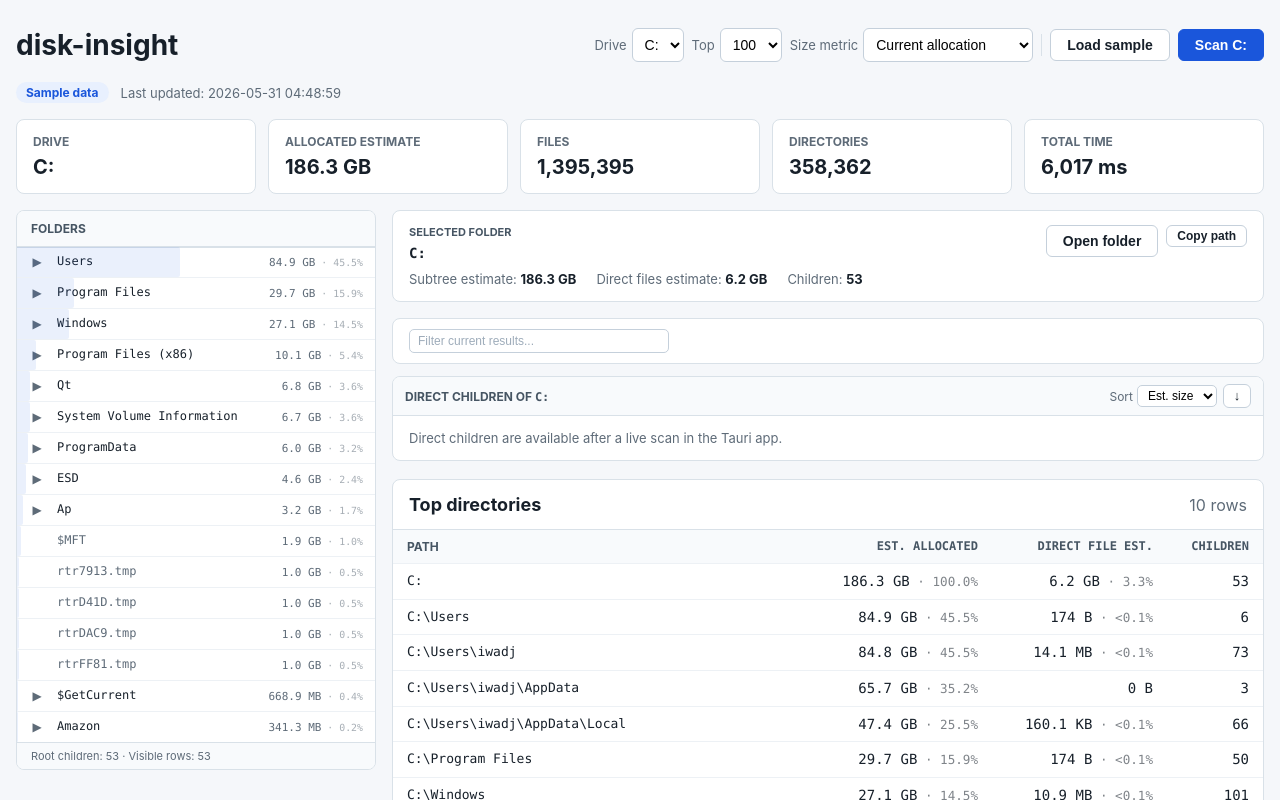
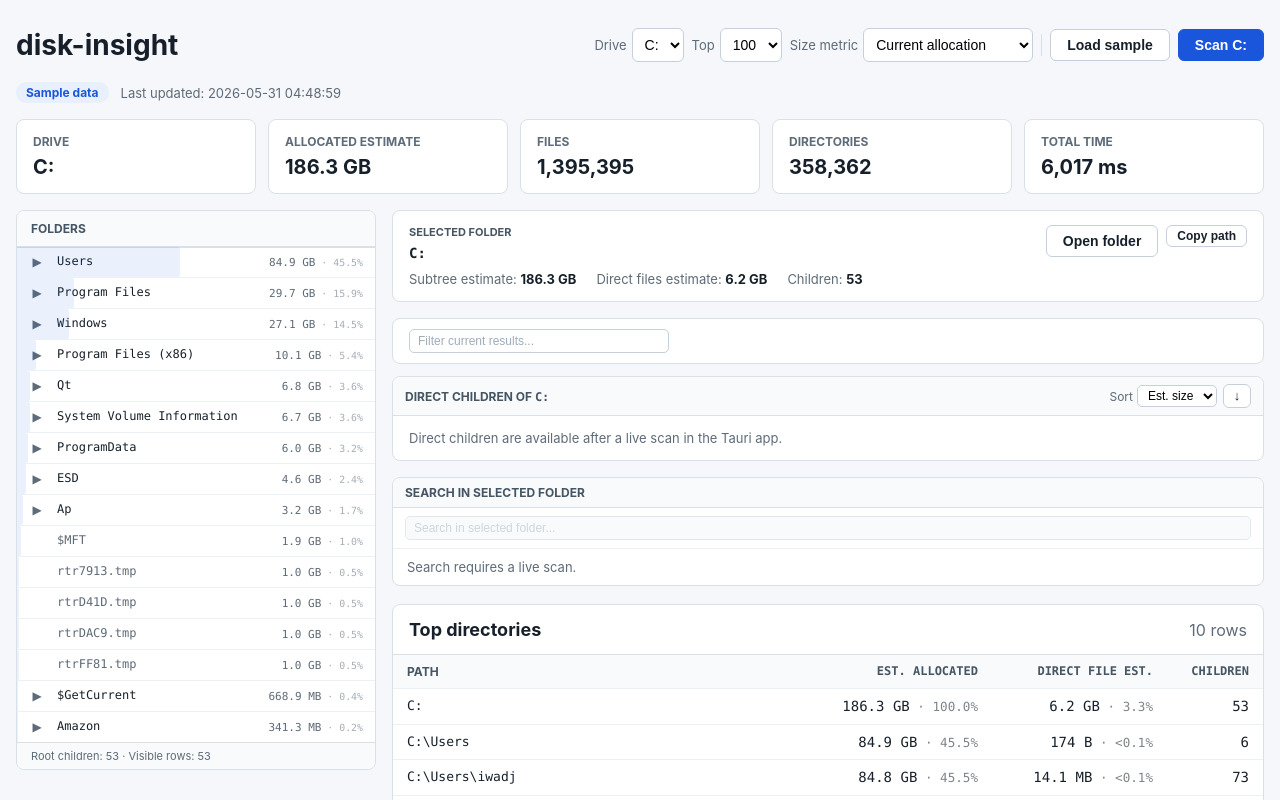
Before and after one commit to iwadjp/disk-insight, a React (Vite) app: page / in a window 1280 px wide. Shown: the top 800 px of the page. Built offline with nearby package versions, Linux system fonts and the light colour scheme.

Commit message:
Add selected subtree search

```diff
--- a/ui/src/main.tsx
+++ b/ui/src/main.tsx
@@ -274,6 +274,17 @@ async function getChildren(parentRecordIndex: number): Promise<TreeNode[]> {
     throw new Error("Children API is available only in the Tauri desktop app.");
   }
   return invoke<TreeNode[]>("get_children", { parentRecordIndex });
+}
+
+async function searchSubtree(
+  parentRecordIndex: number,
+  query: string,
+  maxResults: number,
+): Promise<TreeNode[]> {
+  if (!isTauriRuntime()) {
+    throw new Error("Subtree search is available only in the Tauri desktop app.");
+  }
+  return invoke<TreeNode[]>("search_subtree", { parentRecordIndex, query, maxResults });
 }
 
 async function getReclaimableSummary(
@@ -1092,6 +1103,189 @@ function FilesTable({
         )}
       </div>
     </section>
+  );
+}
+
+function SubtreeSearchPanel({
+  selectedDir,
+  sourceKind,
+  totalSize,
+  onOpenExplorer,
+  onSelectFile,
+  onCopyError,
+}: {
+  selectedDir: DirectoryEntry;
+  sourceKind: SourceKind | null;
+  totalSize: number;
+  onOpenExplorer: (path: string) => void;
+  onSelectFile: (path: string) => void;
+  onCopyError: (msg: string) => void;
+}) {
+  const [query, setQuery] = useState("");
+  const [results, setResults] = useState<TreeNode[] | null>(null);
+  const [isLoading, setIsLoading] = useState(false);
+  const [error, setError] = useState<string | null>(null);
+  const debounceRef = useRef<number | null>(null);
+  const searchGenRef = useRef(0);
+
+  const isLive = sourceKind === "live";
+  const isRoot = isDriveRoot(selectedDir.path);
+  const isDisabled = !isLive || isRoot;
+
+  useEffect(() => {
+    searchGenRef.current += 1;
+    setQuery("");
+    setResults(null);
+    setError(null);
+    setIsLoading(false);
+    if (debounceRef.current !== null) {
+      window.clearTimeout(debounceRef.current);
+      debounceRef.current = null;
+    }
+  }, [selectedDir.record_index]);
+
+  useEffect(() => {
+    return () => {
+      if (debounceRef.current !== null) window.clearTimeout(debounceRef.current);
+    };
+  }, []);
+
+  function runSearch(trimmed: string) {
+    searchGenRef.current += 1;
+    const gen = searchGenRef.current;
+    setIsLoading(true);
+    setError(null);
+    setResults(null);
+    searchSubtree(selectedDir.record_index, trimmed, 200)
+      .then((nodes) => {
+        if (gen !== searchGenRef.current) return;
+        setResults(nodes);
+        setIsLoading(false);
+      })
+      .catch((err: unknown) => {
+        if (gen !== searchGenRef.current) return;
+        setError(err instanceof Error ? err.message : String(err));
+        setResults(null);
+        setIsLoading(false);
+      });
+  }
+
+  function handleQueryChange(value: string) {
+    setQuery(value);
+    if (debounceRef.current !== null) {
+      window.clearTimeout(debounceRef.current);
+      debounceRef.current = null;
+    }
+    if (isDisabled) {
+      setResults(null);
+      setError(null);
+      return;
+    }
+    const trimmed = value.trim();
+    if (trimmed.length < 2) {
+      setResults(null);
+      setError(null);
+      setIsLoading(false);
+      return;
+    }
+    debounceRef.current = window.setTimeout(() => {
+      debounceRef.current = null;
+      runSearch(trimmed);
+    }, 250);
+  }
+
+  function relPath(fullPath: string): string {
+    const base = selectedDir.path.endsWith("\\") ? selectedDir.path : selectedDir.path + "\\";
+    return fullPath.startsWith(base) ? fullPath.slice(base.length) : fullPath;
+  }
+
+  let body: React.ReactNode = null;
+  if (!isLive) {
+    body = <p className="subtree-search-note">Search requires a live scan.</p>;
+  } else if (isRoot) {
+    body = <p className="subtree-search-note">Select a folder below the drive root to search.</p>;
+  } else if (query.trim().length > 0 && query.trim().length < 2) {
+    body = <p className="subtree-search-note">Enter at least 2 characters.</p>;
+  } else if (isLoading) {
+    body = <p className="subtree-search-note">Searching…</p>;
+  } else if (error) {
+    body = <p className="subtree-search-note subtree-search-note--error">{error}</p>;
+  } else if (results !== null && results.length === 0) {
+    body = <p className="subtree-search-note">No matches in selected folder.</p>;
+  }
+
+  return (
+    <div className="subtree-search-panel">
+      <div className="subtree-search-header">
+        <span className="subtree-search-title">Search in selected folder</span>
+      </div>
+      <div className="subtree-search-input-row">
+        <input
+          className="filter-input"
+          type="text"
+          placeholder="Search in selected folder..."
+          value={query}
+          onChange={(e) => handleQueryChange(e.target.value)}
+          disabled={isDisabled}
+          aria-label="Search in selected folder"
+        />
+        {query && (
+          <button
+            className="filter-clear-btn"
+            onClick={() => handleQueryChange("")}
+            title="Clear search"
+            aria-label="Clear search"
+          >
+            ×
+          </button>
+        )}
+      </div>
+      {body}
+      {!isLoading && results !== null && results.length > 0 && (
+        <>
+          <div className={results.length >= 200
+            ? "subtree-search-count subtree-search-count--capped"
+            : "subtree-search-count"}>
+            {results.length >= 200
+              ? "Showing first 200 matches. Refine your query."
+              : `${formatNumber(results.length)} match${results.length !== 1 ? "es" : ""} in selected folder`}
+          </div>
+          <div className="subtree-search-list">
+            {results.map((node) => (
+              <div
+                key={node.record_index}
+                className="subtree-result-row"
+              >
+                <span className={`direct-child-badge direct-child-badge--${node.is_directory ? "dir" : "file"}`}>
+                  {node.is_directory ? "DIR" : "FILE"}
+                </span>
+                <span className="subtree-result-path" title={node.path}>
+                  {relPath(node.path)}
+                </span>
+                <span className="direct-child-size">
+                  {formatBytes(node.subtree_size)}
+                  {totalSize > 0 && <span className="size-pct"> · {formatPercent(node.subtree_size, totalSize)}</span>}
+                </span>
+                <div className="direct-child-actions" onClick={(e) => e.stopPropagation()}>
+                  <button
+                    className="btn btn-sm"
+                    onClick={() => onOpenExplorer(node.is_directory ? node.path : getParentDir(node.path))}
+                  >
+                    Open folder
+                  </button>
+                  {!node.is_directory && (
+                    <button className="btn btn-sm" onClick={() => onSelectFile(node.path)}>
+                      Select file
+                    </button>
+                  )}
+                  <CopyButton text={node.path} onError={onCopyError} />
+                </div>
+              </div>
+            ))}
+          </div>
+        </>
+      )}
+    </div>
   );
 }
 
@@ -2496,6 +2690,16 @@ function App() {
                   onCopyError={handleCopyError}
                 />
               )}
+              {selectedDir && (
+                <SubtreeSearchPanel
+                  selectedDir={selectedDir}
+                  sourceKind={sourceKind}
+                  totalSize={data.summary.total_final_allocated}
+                  onOpenExplorer={handleOpenExplorer}
+                  onSelectFile={handleSelectFile}
+                  onCopyError={handleCopyError}
+                />
+              )}
               <DirectoriesTable
                 rows={filteredTopDirs}
                 totalSize={data.summary.total_final_allocated}
--- a/ui/src/styles.css
+++ b/ui/src/styles.css
@@ -1494,3 +1494,105 @@ tbody tr:last-child td {
   font-size: 12px;
   color: #5e6b78;
 }
+
+/* ── Subtree search panel ── */
+.subtree-search-panel {
+  background: #ffffff;
+  border: 1px solid #d9e1e8;
+  border-radius: 8px;
+  margin-bottom: 16px;
+  overflow: hidden;
+}
+
+.subtree-search-header {
+  display: flex;
+  align-items: center;
+  padding: 7px 12px;
+  background: #f8fafc;
+  border-bottom: 1px solid #d9e1e8;
+}
+
+.subtree-search-title {
+  font-size: 12px;
+  font-weight: 700;
+  text-transform: uppercase;
+  color: #465563;
+}
+
+.subtree-search-input-row {
+  display: flex;
+  align-items: center;
+  gap: 6px;
+  padding: 8px 12px;
+  border-bottom: 1px solid #edf1f5;
+}
+
+.subtree-search-note {
+  padding: 10px 14px;
+  margin: 0;
+  font-size: 13px;
+  color: #5e6b78;
+}
+
+.subtree-search-note--error {
+  color: #9b1c1c;
+}
+
+.subtree-search-count {
+  padding: 4px 12px;
+  font-size: 12px;
+  color: #5e6b78;
+  background: #f8fafc;
+  border-bottom: 1px solid #edf1f5;
+}
+
+.subtree-search-count--capped {
+  color: #92400e;
+  background: #fffbeb;
+  border-color: #fde68a;
+}
+
+.subtree-search-list {
+  max-height: 360px;
+  overflow-y: auto;
+}
+
+.subtree-result-row {
+  display: flex;
+  align-items: center;
+  gap: 8px;
+  padding: 5px 12px;
+  border-bottom: 1px solid #edf1f5;
+  min-height: 32px;
+}
+
+.subtree-result-row:last-child {
+  border-bottom: none;
+}
+
+.subtree-result-row:hover {
+  background: #f5f7fa;
+}
+
+.subtree-result-path {
+  flex: 1;
+  min-width: 0;
+  font-family: "Cascadia Mono", Consolas, "Courier New", monospace;
+  font-size: 13px;
+  overflow: hidden;
+  text-overflow: ellipsis;
+  white-space: nowrap;
+  color: #17202a;
+}
+
+.subtree-result-row:hover .direct-child-actions,
+.subtree-result-row:focus-within .direct-child-actions {
+  opacity: 1;
+  pointer-events: auto;
+}
+
+.filter-input:disabled {
+  opacity: 0.5;
+  cursor: not-allowed;
+  background: #f5f7fa;
+}
```
Also changed, not shown: 2 other files (tests, documents, lock files or other folders).
